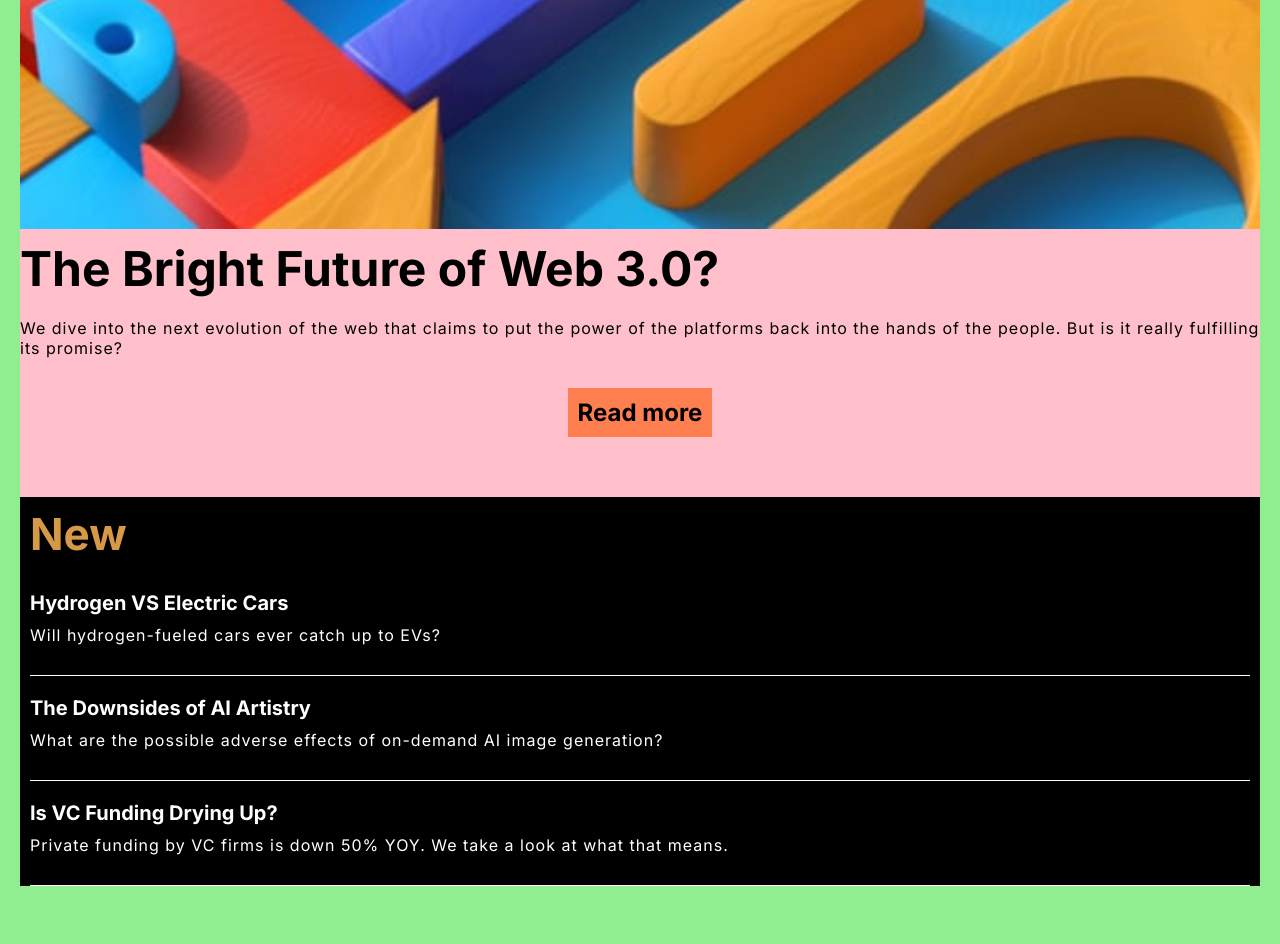
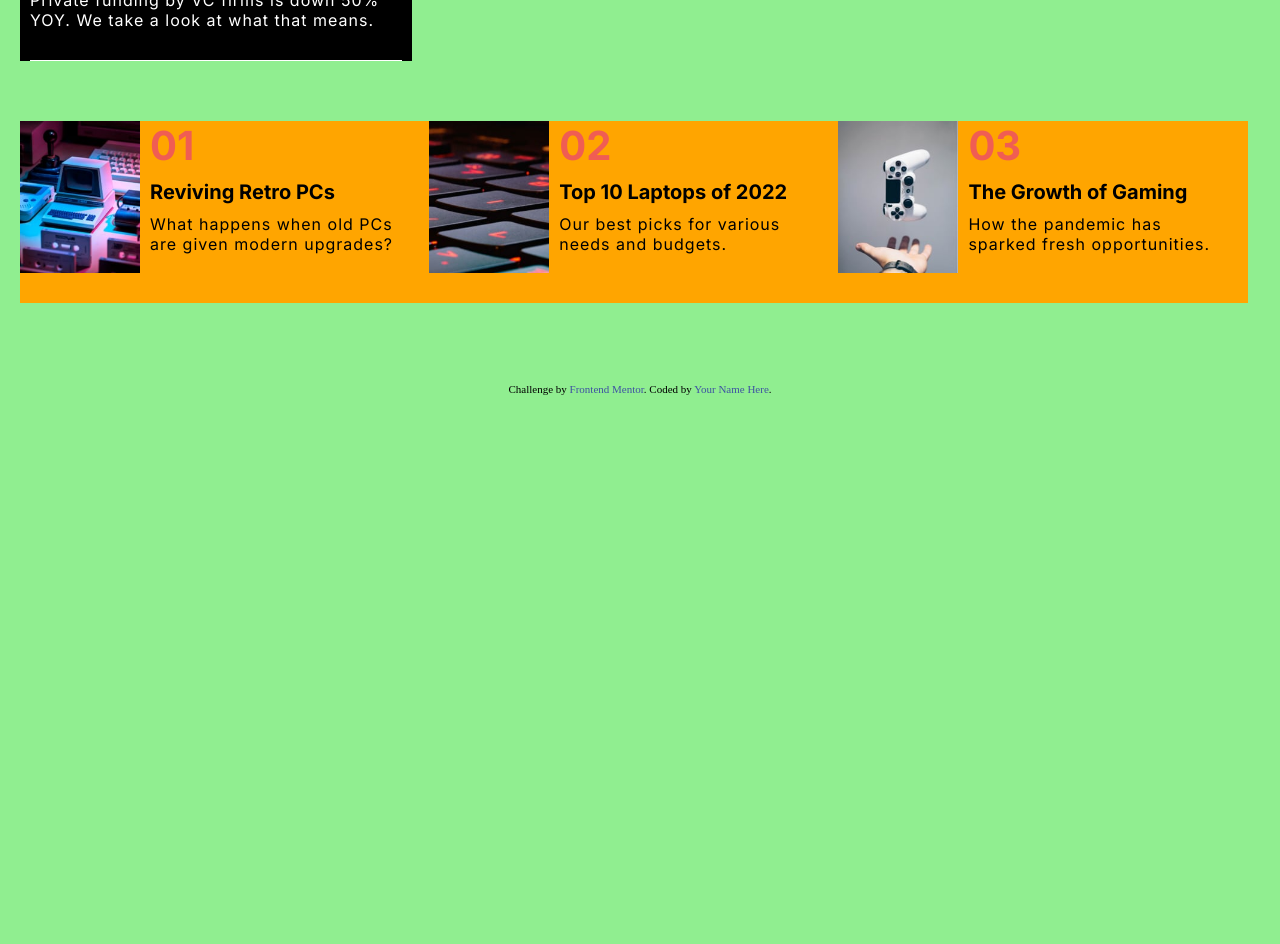
Before and after one commit to learningcoding2022/news-homepage, a website: page index.html in a window 1280 px wide. Shown: the part 940-1884 px from the top of the page. After the commit the page ends 1335 px from the top, so only its background shows below. Drawn offline with Linux system fonts and the light colour scheme.

Commit message:
styling for container 1, 2, 3 of desktop

```diff
--- a/index.scss
+++ b/index.scss
@@ -38,12 +38,26 @@ nav {
     width: 100%;
     height: auto;
     padding-top: 30px;
+
+    @media(min-width: 1200px) {
+      max-height: 200px;
+    }
+  }
+
+
+  @media(min-width: 1200px) {
+    width: 60%;
   }
 }
+
 
 #section-container-2 {
   @include darkTheme();
   margin-bottom: 60px;
+
+  @media(min-width: 1200px) {
+    width: 30%;
+  }
 }
 
 .section-three-container {
@@ -55,14 +69,26 @@ nav {
     height: auto;
     //height: 100px;
   }
+
+  @media(min-width: 1200px) {
+    width: 33%;
+    flex-wrap: nowrap;
+    }
 }
 
 #section-container-3 {
   margin-bottom: 80px;
+
+  @media(min-width: 1200px) {
+    display: flex;
+  }
 }
 
 .image-text {
   padding-left: 10px;
+  @media(min-width: 1200px) {
+    max-width: 250px;
+  }
 }
 
 a {
@@ -100,4 +126,8 @@ h4 {
 }
 
 
-/*the order of these matters less*//*# sourceMappingURL=index.css.map */
+@media only screen and (min-width: 1200px) {
+  /*Desktop Styles here*/
+
+
+  };
```
Also changed, not shown: index.css, 1 other file.
